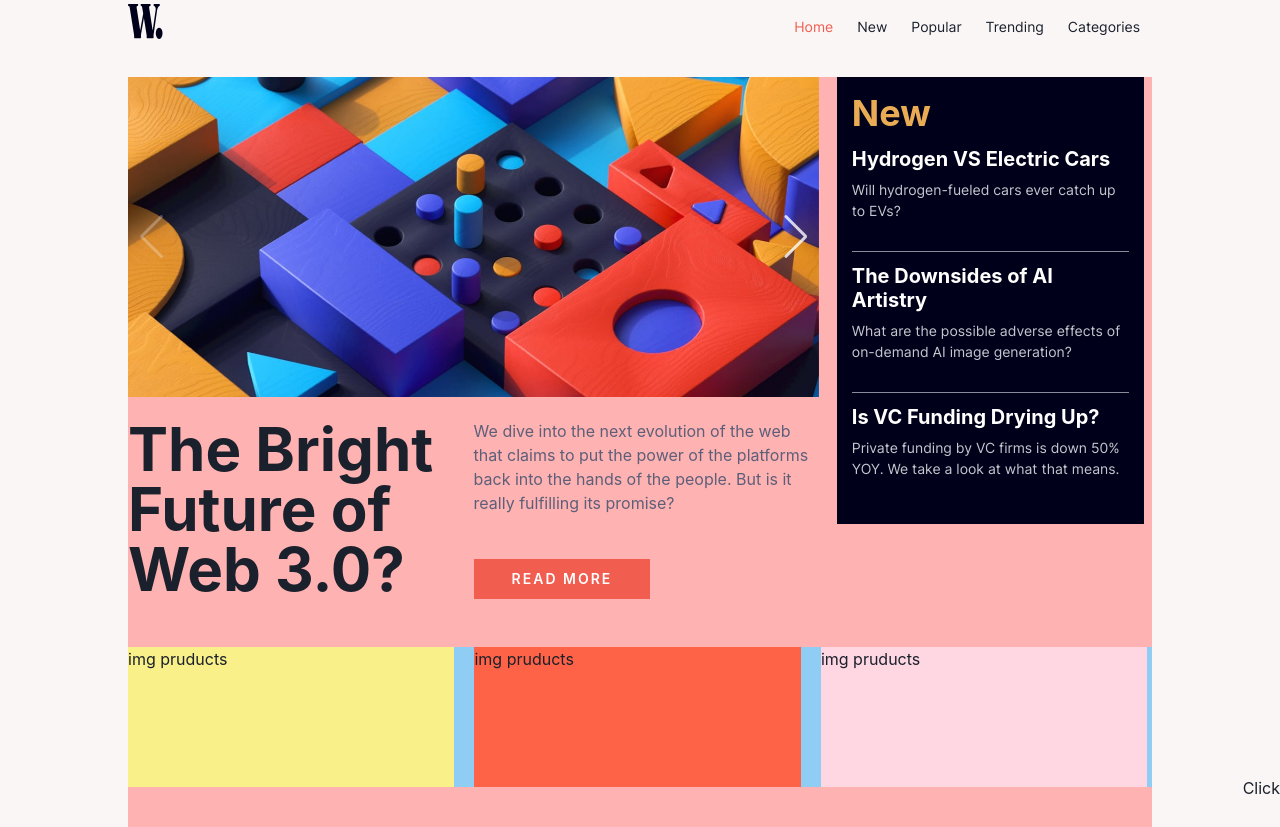
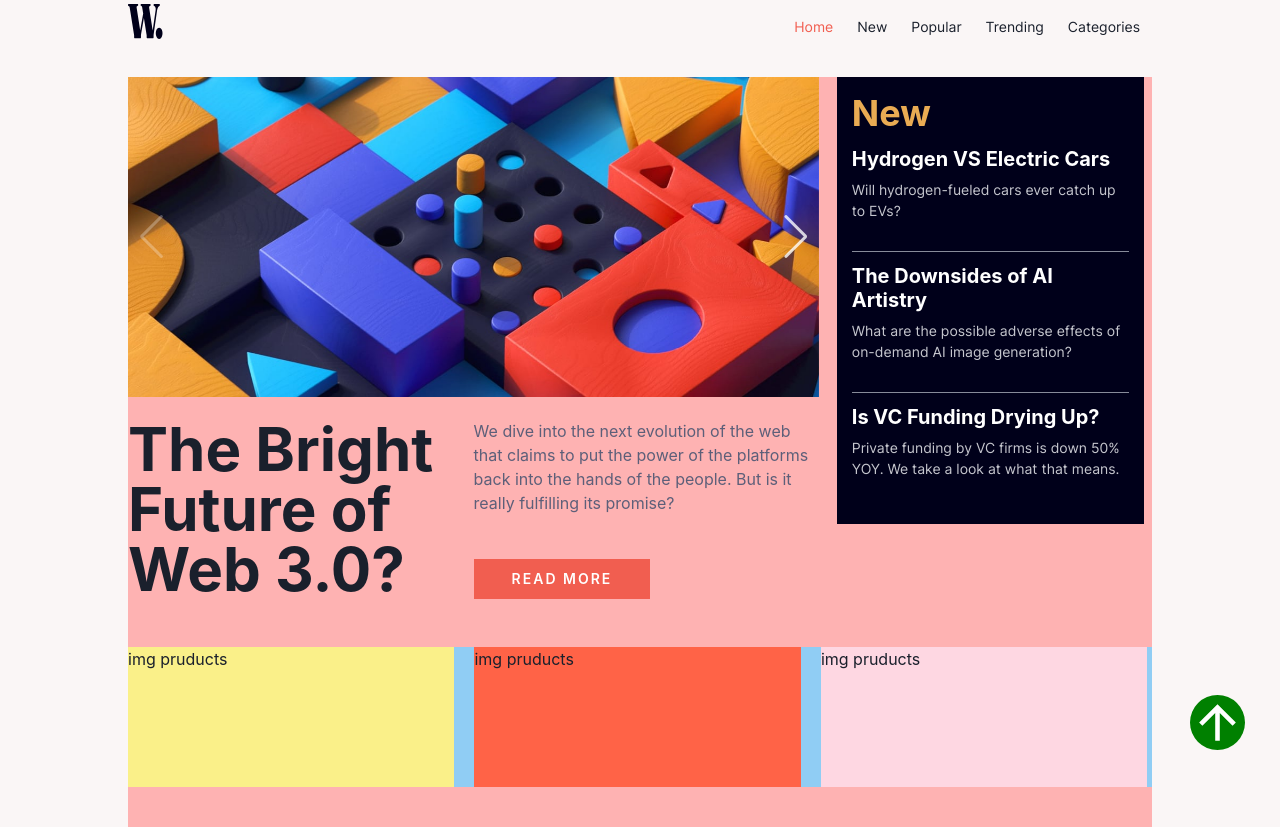
Before and after one commit to HongSourTheng/News-Hompage, a React (Vite) app: page / in a window 1280 px wide. Built offline with nearby package versions, Linux system fonts and the light colour scheme.

Commit message:
Refactor- Build TopPage component

```diff
--- /dev/null
+++ b/src/components/TopPage.tsx
@@ -0,0 +1,33 @@
+import { ArrowUpIcon } from "@chakra-ui/icons";
+import { Box,Show } from "@chakra-ui/react";
+
+const TopPage = () => {
+  return (
+    <Show above="xl">
+      <Box
+        pos="fixed"
+        bottom="50px"
+        right="35px"
+        display="flex"
+        alignItems="center"
+        justifyContent="center"
+      >
+        <a href="#home">
+          <ArrowUpIcon
+            w="55px"
+            h="55px"
+            borderRadius="50%"
+            color="white"
+            bg="green"
+            _hover={{
+              boxShadow: "dark-lg",
+              transition: "0.2s",
+            }}
+          />
+        </a>
+      </Box>
+    </Show>
+  );
+};
+
+export default TopPage;
--- a/src/index.css
+++ b/src/index.css
@@ -1,5 +1,6 @@
 * {
   user-select: none;
+  scroll-behavior: smooth;
 }
 body {
   background-color: hsla(0, 29%, 97%, 0.82) !important;
--- a/src/pages/Layout.tsx
+++ b/src/pages/Layout.tsx
@@ -1,15 +1,13 @@
 import { Outlet } from "react-router-dom";
 import NavBar from "../components/NavBar";
-import { Box } from "@chakra-ui/react";
+import TopPage from "../components/TopPage";
 
 const Layout = () => {
   return (
     <>
       <NavBar />
       <Outlet />
-      <Box pos="fixed" bottom={0} right={0} cursor="pointer">
-        <a href="#home">Click</a>
-      </Box>
+      <TopPage />
     </>
   );
 };
```
